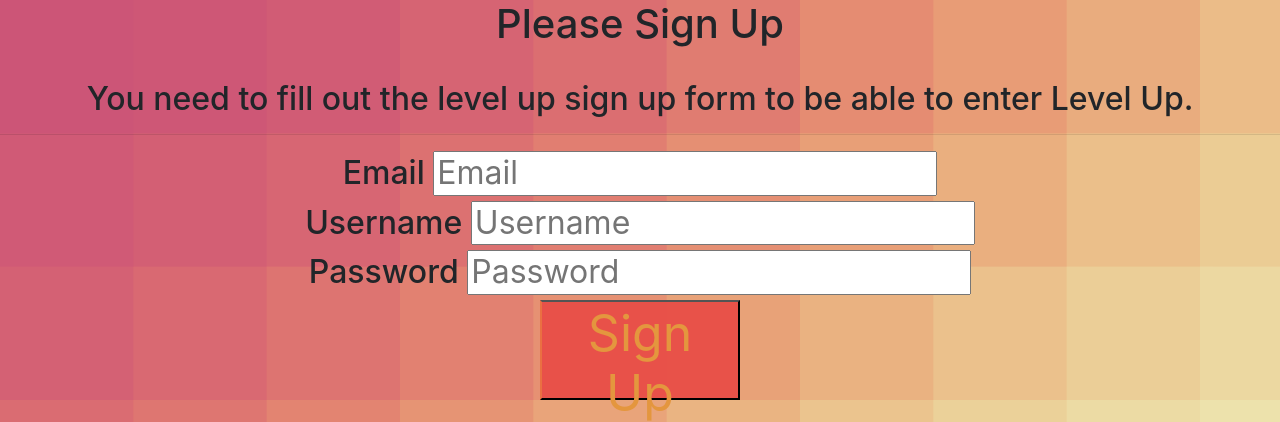
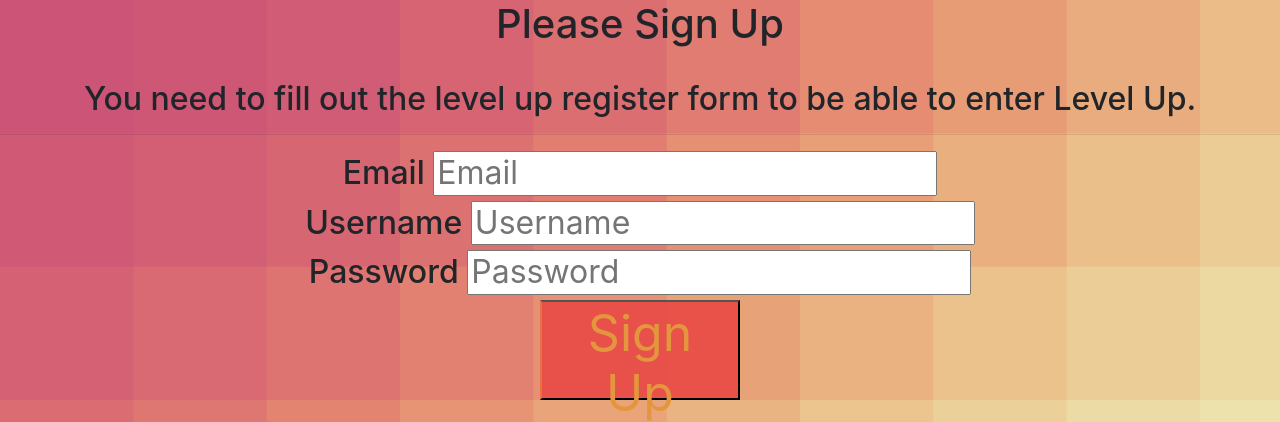
Before and after one commit to Jedi830/JedI, a Flask app: page /register in a window 1280 px wide. Shown: the top 422 px of the page. Run offline with Flask 3, Linux system fonts and the light colour scheme.

```diff
--- a/templates/register.html.jinja
+++ b/templates/register.html.jinja
@@ -28,7 +28,7 @@ button{
   <form>
   <h1>Please Sign Up</h1>
   <br>
-  <h2>You need to fill out the level up sign up form to be able to enter Level Up.<h2>
+  <h2>You need to fill out the level up register form to be able to enter Level Up.<h2>
   <hr>
   <label>Email</label>
   <input type="email" placeholder="Email">
```
